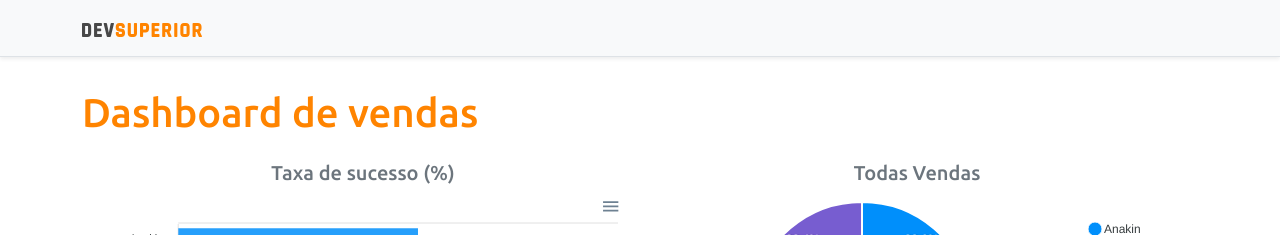
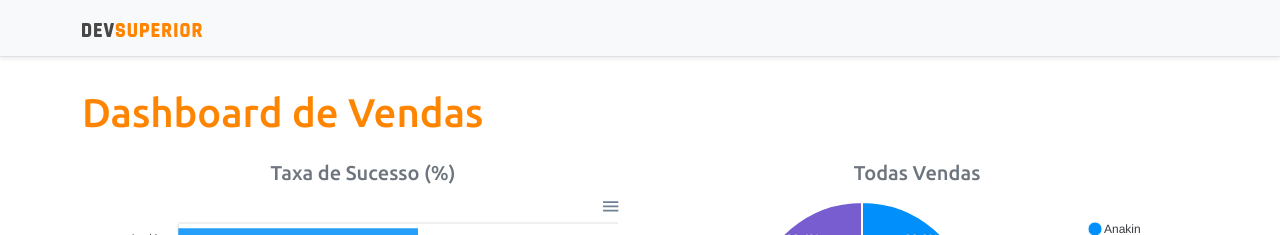
Before and after one commit to jeanalcides/projeto-sds3, a React (Create React App) app in the folder frontend/: page / in a window 1280 px wide. Shown: the top 235 px of the page. Built offline with nearby package versions, Linux system fonts and the light colour scheme.

Commit message:
Text corrections

```diff
--- a/frontend/src/App.tsx
+++ b/frontend/src/App.tsx
@@ -9,11 +9,11 @@ function App() {
     <>
       <NavBar />
       <div className="container">
-        <h1 className="text-primary py-3">Dashboard de vendas</h1>
+        <h1 className="text-primary py-3">Dashboard de Vendas</h1>
 
         <div className="row px-3">
             <div className="col-sm-6">
-              <h5 className="text-secondary text-center">Taxa de sucesso (%)</h5>
+              <h5 className="text-secondary text-center">Taxa de Sucesso (%)</h5>
               <BarCharts />
             </div>
             <div className="col-sm-6">
```
